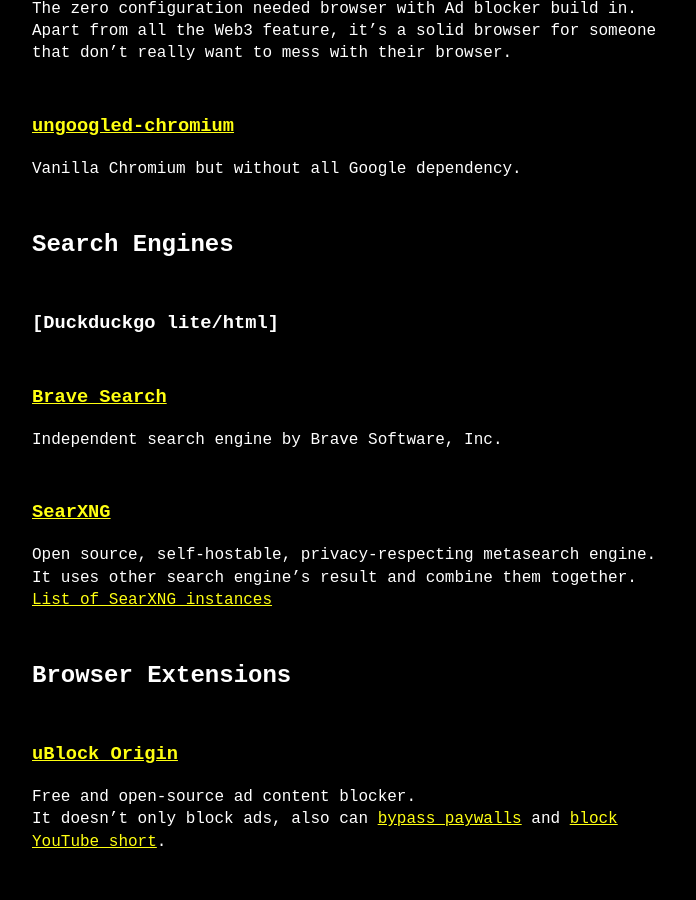
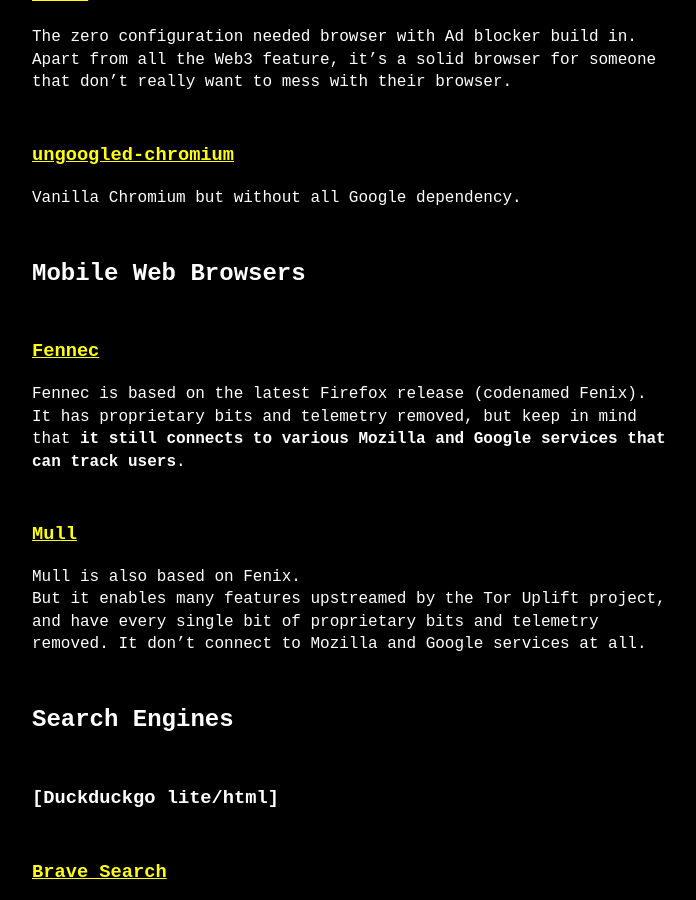
Before and after one commit to colgrave34/colgrave34.github.io, a Jekyll site: the page built from _posts/2024-04-20-my-awesome-list.md, in a window 1280 px wide and 900 px high, scrolled down 5122 px. Shown: the whole window, without its empty margins (288-984 px from the left). Built offline with Jekyll 4.4.1, drawn with Linux system fonts in a browser that asks for light colours; comment, search, counter and statistics services are not loaded; some of the changed text lies outside the part shown.

Commit message:
Add Mobile Web Browsers

```diff
--- a/_posts/2024-04-20-my-awesome-list.md
+++ b/_posts/2024-04-20-my-awesome-list.md
@@ -22,7 +22,8 @@
   - [DNS](#dns)
   - [VPN & Proxy](#vpn--proxy)
 - [Suring on the Web](#surfing-on-the-web)
-  - [Web Browsers](#web-browsers)
+  - [Desktop Web Browsers](#desktop-web-browsers)
+  - [Mobile Web Browsers](#mobile-web-browser)
   - [Search Engines](#search-engines)
   - [Browser Extensions](#browser-extensions)
 - [Communications](#communications)
@@ -85,7 +86,6 @@
 But, life isn't perfect. Sometimes we have to use Windows.
 We cannot get rid of every possible problems with Windows, but we can make it better.
 
-
 # Networking
 ## Router Firmaware
 ### [OpenWrt](https://openwrt.org/)
@@ -134,6 +134,15 @@
 ### [ungoogled-chromium](https://github.com/ungoogled-software/ungoogled-chromium)
 Vanilla Chromium but without all Google dependency.
 
+## Mobile Web Browsers
+### [Fennec](https://f-droid.org/packages/org.mozilla.fennec_fdroid/)
+Fennec is based on the latest Firefox release (codenamed Fenix).
+It has proprietary bits and telemetry removed, but keep in mind that **it still connects to various Mozilla and Google services that can track users**.
+
+### [Mull](https://f-droid.org/packages/us.spotco.fennec_dos/)
+Mull is also based on Fenix.
+But it enables many features upstreamed by the Tor Uplift project, and have every single bit of proprietary bits and telemetry removed. It don't connect to Mozilla and Google services at all.
+
 ## Search Engines
 ### [Duckduckgo lite/html]
 ### [Brave Search](https://search.brave.com/)
@@ -157,7 +166,6 @@
 
 ### [Sponsor blocks](https://sponsor.ajay.app/)
 Skip sponsored segments on YouTube and other video platform.
-
 
 # Communications
 ## Real-time Communication
@@ -217,7 +225,6 @@
 Do you want to change all the newsletter to RSS?
 There's always some newsletter that don't have RSS support. Kill the newsletter is your bet.
 
-
 # Productivity
 ## Office Tools
 ### [LibreOffice](https://www.libreoffice.org/)
```
Also changed, not shown: other parts of _posts/2024-04-20-my-awesome-list.md (+1 -1 lines).
